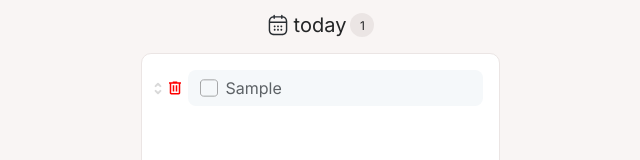
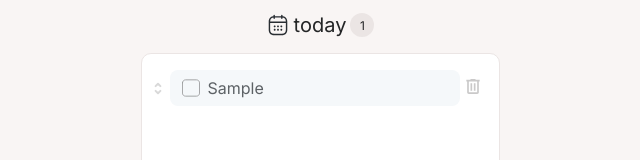
Before and after one commit to Praise7165/to-do, a React (Vite) app: page / in a window 1280 px wide. Both pictures are taken after typing "Sample" into the empty fields and a click on the button 799 px from the left and 132 px from the top of the page. Shown: the part 187-347 px from the top of the page, without its empty margins (320-960 px from the left). Built offline with nearby package versions, Linux system fonts and the light colour scheme.

Commit message:
added delete capabaility

```diff
--- a/src/App.css
+++ b/src/App.css
@@ -140,8 +140,11 @@ h3 {
   align-items: center;
   justify-content: stretch;
   cursor: pointer;
-  transition: all 0.2s ease-in-out;
-  position: relative;
+  transition: all 0.3s linear;
+}
+
+.swipe {
+  transform: translateX(24px);
 }
 
 .todo-item:hover {
@@ -149,17 +152,6 @@ h3 {
     stroke: #131313;
   }
 }
-
-/*
-.todo-item:active,
-.todo-item:focus {
-  transform: scale(1.05);
-
-  .todo-span {
-    background-color: hsl(204, 36%, 95%);
-  }
-}
-*/
 
 .todo-item.dragging {
   opacity: 0.8;
@@ -171,6 +163,7 @@ h3 {
 
 .todo-span {
   margin-left: 0.25rem;
+  margin-right: 0.15rem;
   flex-grow: 1;
   padding: 0.5rem 0.75rem;
   background-color: hsl(204, 33%, 97%);
@@ -186,6 +179,14 @@ h3 {
 
 .drag-icon {
   cursor: grab;
+}
+
+.delete {
+  fill: hsl(0, 1%, 79%);
+}
+
+.delete:hover {
+  fill: #ff0000;
 }
 
 @media screen and (max-width: 991px) {
--- a/src/App.jsx
+++ b/src/App.jsx
@@ -1,13 +1,13 @@
 import "./App.css";
 import Header from "./components/Header";
 import Card from "./components/Card";
-import { useState, useRef } from "react";
+import { useState } from "react";
 
 function App() {
   const [action, setAction] = useState("");
   const [day, setDay] = useState("today");
   const [todo, setTodo] = useState([]);
-  const [draggingIndex, setDraggingIndex] = useState(null);
+  const [deleteId, setDeleteId] = useState(null);
 
   function handleAddItem(item) {
     // we approach setting item this way, so as not to mutate the todo array.
@@ -15,14 +15,14 @@ function App() {
   }
 
   function deleteItem(id) {
-    setTodo((todo) => todo.filter((item) => item.id !== id));
+    // mark item as being deleted.
+    setDeleteId(id);
+
+    setTimeout(() => {
+      setTodo((todo) => todo.filter((item) => item.id !== id));
+      setDeleteId(null);
+    }, 300);
   }
-
-  // stores cursor Y position
-  const [dragY, setDragY] = useState(0);
-  // useRef is used to reference an element and then work with it method or function directly.
-  const dragItem = useRef(null); // item being dragged
-  const dragOverItem = useRef(null); // item being hovered on
 
   function handleClick(id) {
     setTodo((prevTodo) =>
@@ -59,49 +59,6 @@ function App() {
     setAction(e.target.value);
   }
 
-  // function to handle the drag start
-  function handleDragStart(e, index) {
-    dragItem.current = index;
-    setDraggingIndex(index);
-
-    // set initial cursor position
-    setDragY(e.clientY);
-  }
-
-  function handleDrag(e) {
-    if (draggingIndex !== null) setDragY(e.clientY);
-  }
-
-  //function to handle dragging over an item
-  function handleDragEnter(e, index) {
-    dragOverItem.current = index;
-  }
-
-  // function to handle dropping the item
-  function handleDrop() {
-    if (dragItem.current === null || dragOverItem.current === null) return;
-
-    // create a new array with the reordered items
-    const updatedTodos = [...todo];
-    const draggedItemContent = updatedTodos[dragItem.current];
-
-    // remove the dragged item
-    updatedTodos.splice(dragItem.current, 1);
-
-    // insert the item at the new position
-    updatedTodos.splice(dragOverItem.current, 0, draggedItemContent);
-
-    // update state with the new order
-    setTodo(updatedTodos);
-
-    // reset dragging state
-    setDraggingIndex(null);
-
-    // reset refs
-    dragItem.current = null;
-    dragOverItem.current = null;
-  }
-
   return (
     <main>
       <div className="container">
@@ -117,25 +74,15 @@ function App() {
             day="today"
             todo={todo}
             handleClick={handleClick}
-            handleDragEnter={handleDragEnter}
-            handleDragStart={handleDragStart}
-            handleDrop={handleDrop}
-            handleDrag={handleDrag}
-            draggingIndex={draggingIndex}
-            dragY={dragY}
             deleteItem={deleteItem}
+            deleteId={deleteId}
           />
           <Card
             day="later"
             todo={todo}
             handleClick={handleClick}
-            handleDragEnter={handleDragEnter}
-            handleDragStart={handleDragStart}
-            handleDrop={handleDrop}
-            handleDrag={handleDrag}
-            draggingIndex={draggingIndex}
-            dragY={dragY}
             deleteItem={deleteItem}
+            deleteId={deleteId}
           />
         </div>
       </div>
--- a/src/components/Card.jsx
+++ b/src/components/Card.jsx
@@ -4,24 +4,14 @@ import checkbox from "../assets/checkbox.svg";
 import checked from "../assets/checked.svg";
 import deleteIcon from "../assets/delete.svg";
 import DragIcon from "./DragIcon";
+import DeleteIcon from "./Delete";
 
 // sort task, so that completed task goes down.
 // todoList.sort((a, b) => a.completed - b.completed);
 
 // console.log(todoList);
 
-export default function Card({
-  day,
-  todo,
-  handleClick,
-  handleDragEnter,
-  handleDragStart,
-  handleDrop,
-  handleDrag,
-  draggingIndex,
-  dragY,
-  deleteItem,
-}) {
+export default function Card({ day, todo, handleClick, deleteItem, deleteId }) {
   const filterList = (() => {
     return todo
       .sort((a, b) => a.completed - b.completed)
@@ -49,13 +39,8 @@ export default function Card({
             day={day}
             todo={todo}
             handleClick={handleClick}
-            handleDragEnter={handleDragEnter}
-            handleDragStart={handleDragStart}
-            handleDrop={handleDrop}
-            handleDrag={handleDrag}
-            draggingIndex={draggingIndex}
-            dragY={dragY}
             deleteItem={deleteItem}
+            deleteId={deleteId}
           />
         )}
       </div>
@@ -63,45 +48,25 @@ export default function Card({
   );
 }
 
-function TodoList({
-  day,
-  todo,
-  handleClick,
-  handleDragEnter,
-  handleDragStart,
-  handleDrop,
-  handleDrag,
-  draggingIndex,
-  dragY,
-  deleteItem,
-}) {
+function TodoList({ day, todo, handleClick, deleteItem, deleteId }) {
   return (
     <ul onDragOver={(e) => e.preventDefault()}>
-      {todo.map((item, index) => {
+      {todo.map((item) => {
         if (item.pri === day)
           return (
             <li
               key={item.id}
-              className={`todo-item ${
-                index === draggingIndex ? "dragging" : ""
-              }`}
-              draggable={true}
-              onDragStart={(e) => handleDragStart(e, index)}
-              onDrag={(e) => handleDrag(e)}
-              onDragEnter={(e) => handleDragEnter(e, index)}
-              onDragEnd={handleDrop}
-              style={
-                index === draggingIndex
-                  ? { transform: `translateY(${dragY}px)` }
-                  : {}
-              }
+              className={`todo-item ${deleteId === item.id ? "swipe" : ""}`}
             >
               <DragIcon />
-              <img src={deleteIcon} onClick={() => deleteItem(item.id)} />
+
               <div className="todo-span" onClick={() => handleClick(item.id)}>
                 <img src={item.completed ? checked : checkbox}></img>
                 <span className="todo-label">{item.action}</span>
               </div>
+              <span onClick={() => deleteItem(item.id)}>
+                <DeleteIcon />
+              </span>
             </li>
           );
       })}
--- /dev/null
+++ b/src/components/Delete.jsx
@@ -0,0 +1,16 @@
+export default function DeleteIcon() {
+  return (
+    <svg
+      xmlns="http://www.w3.org/2000/svg"
+      width="20"
+      height="21"
+      viewBox="0 0 20 21"
+      fill="none"
+    >
+      <path
+        d="M5.83331 18C5.37498 18 4.98262 17.8368 4.65623 17.5104C4.32984 17.184 4.16665 16.7917 4.16665 16.3333V5.5H3.33331V3.83333H7.49998V3H12.5V3.83333H16.6666V5.5H15.8333V16.3333C15.8333 16.7917 15.6701 17.184 15.3437 17.5104C15.0173 17.8368 14.625 18 14.1666 18H5.83331ZM14.1666 5.5H5.83331V16.3333H14.1666V5.5ZM7.49998 14.6667H9.16665V7.16667H7.49998V14.6667ZM10.8333 14.6667H12.5V7.16667H10.8333V14.6667Z"
+        className="delete"
+      />
+    </svg>
+  );
+}
```
